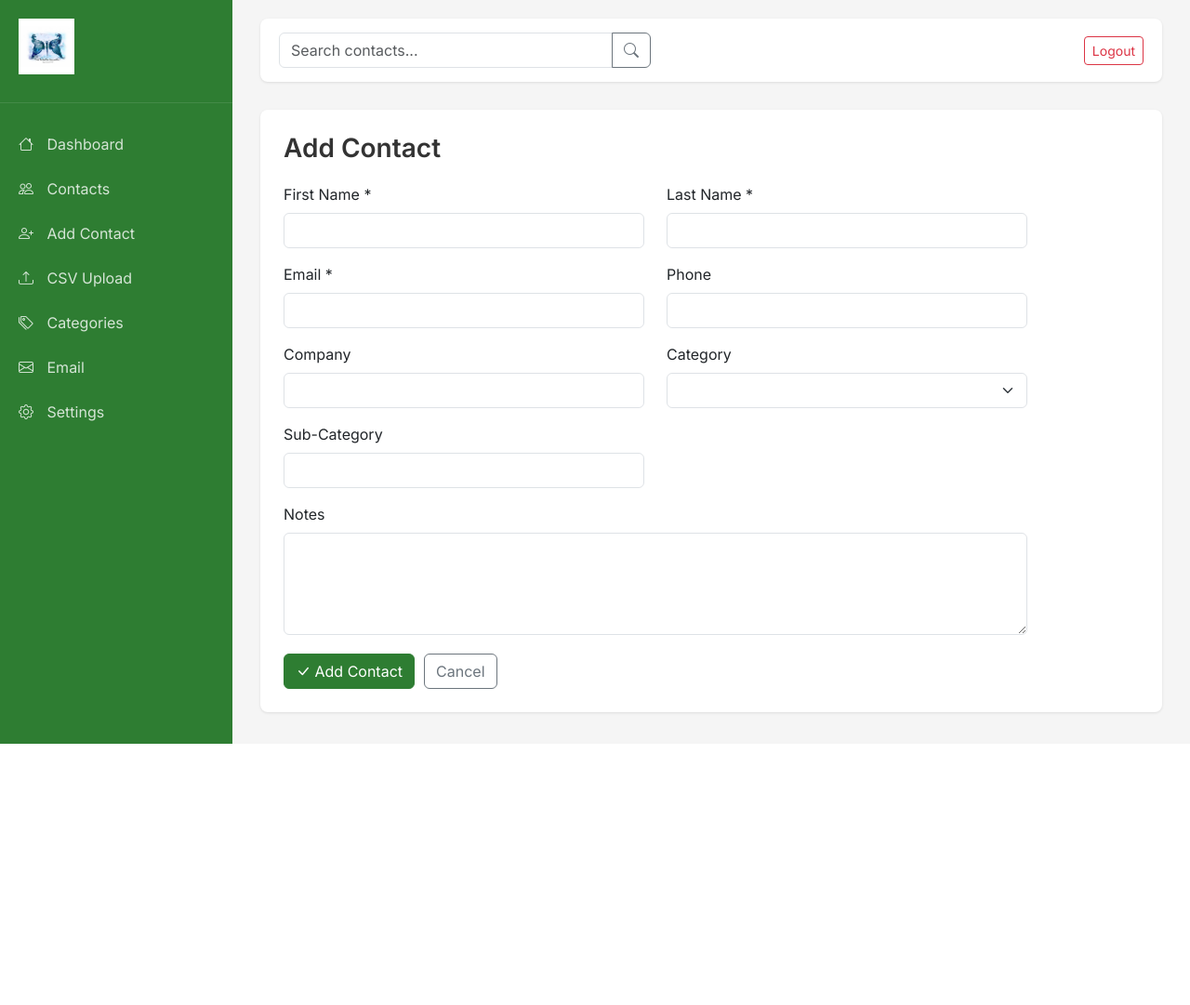
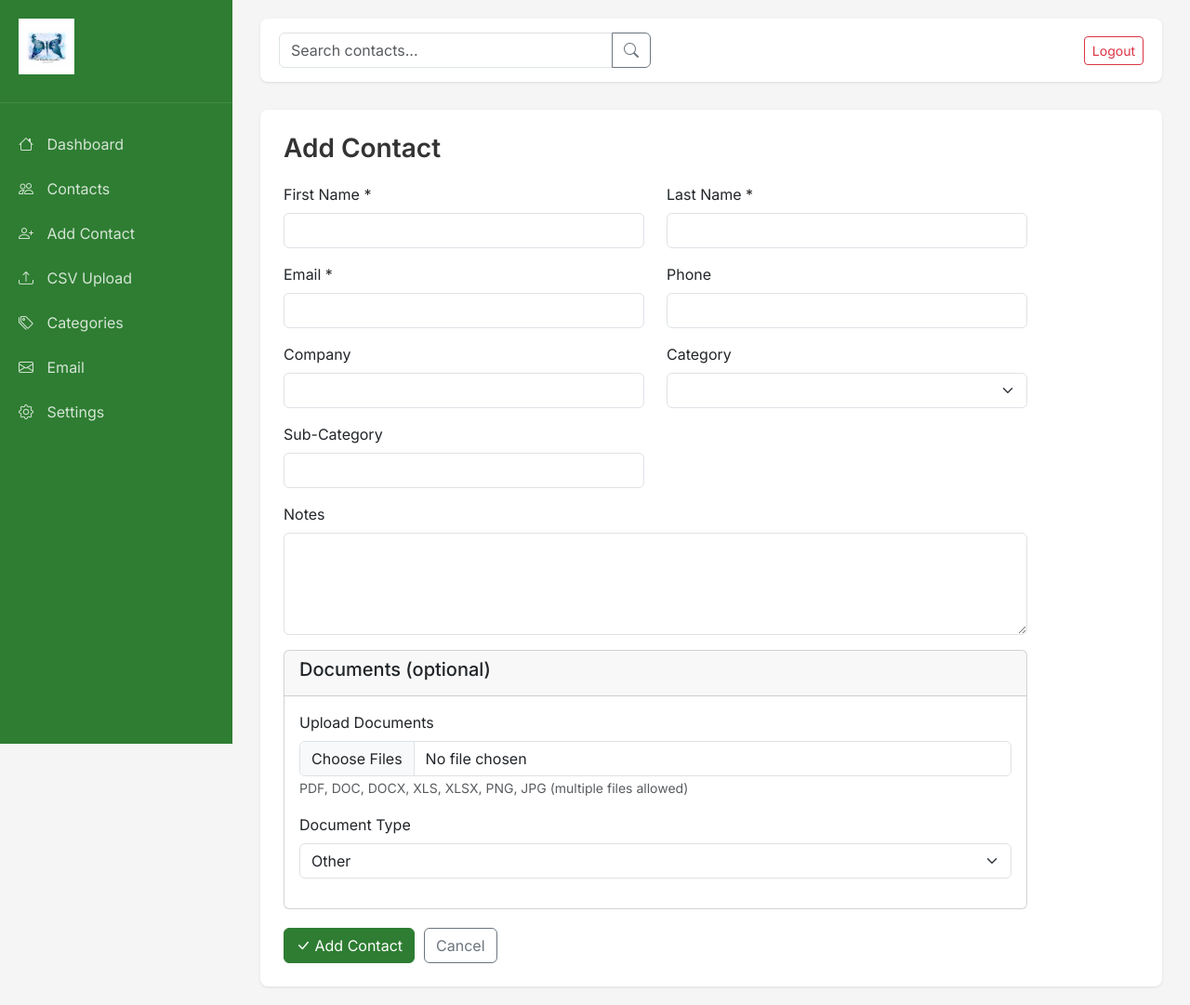
Before and after one commit to nhtr73-alt/charity-crm, a Python web app: template templates/contact_form.html in a window 1280 px wide. Shown: the whole page at 93% size. Before the commit the page ends 800 px from the top, so only its background shows below. Run offline with Jinja, Linux system fonts and the light colour scheme; the template is opened without the code that fills it, so the values that code supplies are empty.

Commit message:
Add document upload to add contact form

```diff
--- a/templates/contact_form.html
+++ b/templates/contact_form.html
@@ -6,7 +6,7 @@
 <div class="form-page">
     <h1>{% if contact %}Edit Contact{% else %}Add Contact{% endif %}</h1>
 
-    <form method="POST" class="contact-form">
+    <form method="POST" class="contact-form" enctype="multipart/form-data">
         <div class="row">
             <div class="col-md-6">
                 <div class="mb-3">
@@ -81,6 +81,29 @@
             <textarea class="form-control" id="notes" name="notes" rows="4">{{ contact.notes or '' }}</textarea>
         </div>
 
+        <div class="card mb-3">
+            <div class="card-header">
+                <h5>Documents (optional)</h5>
+            </div>
+            <div class="card-body">
+                <div class="mb-3">
+                    <label for="documents" class="form-label">Upload Documents</label>
+                    <input type="file" class="form-control" id="documents" name="documents" multiple>
+                    <small class="text-muted">PDF, DOC, DOCX, XLS, XLSX, PNG, JPG (multiple files allowed)</small>
+                </div>
+                <div class="mb-3">
+                    <label for="document_type" class="form-label">Document Type</label>
+                    <select class="form-select" id="document_type" name="document_type">
+                        <option value="Other">Other</option>
+                        <option value="Booking Form">Booking Form</option>
+                        <option value="Invoice">Invoice</option>
+                        <option value="Receipt">Receipt</option>
+                        <option value="ID">ID / Passport</option>
+                    </select>
+                </div>
+            </div>
+        </div>
+
         <div class="form-actions">
             <button type="submit" class="btn btn-primary">
                 <i class="bi bi-check-lg"></i> {% if contact %}Update{% else %}Add{% endif %} Contact
```
Also changed, not shown: app.py (+19 -1 lines).
